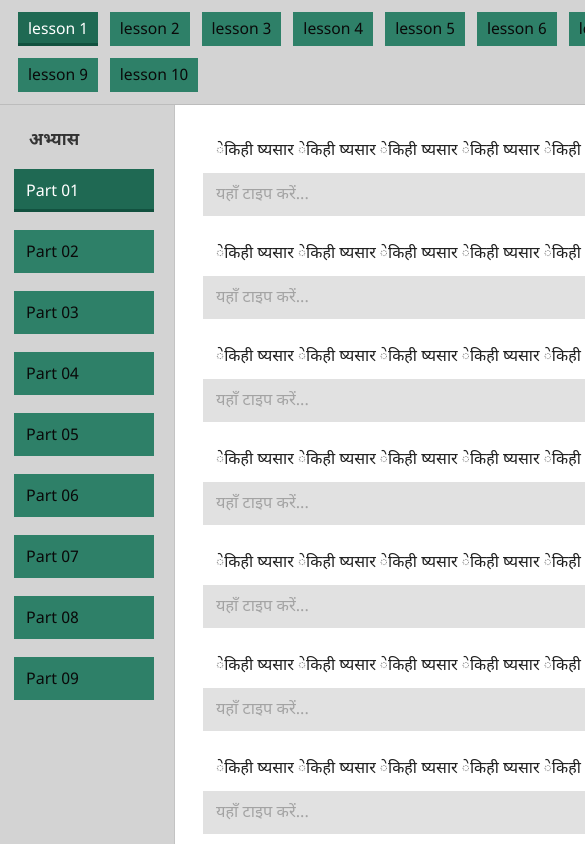
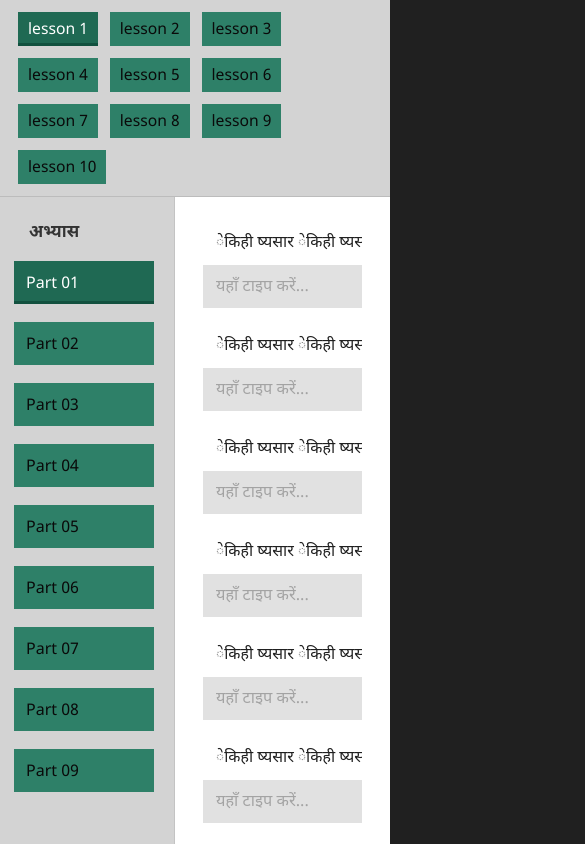
Before and after one commit to abhinayjangde/hindityping, a SvelteKit app: page / in a window 390 px wide. Shown: the top 844 px of the page, 585 px wide, since content can reach past the window. Built offline with nearby package versions, Linux system fonts and the light colour scheme.

Commit message:
update layout styles for full-width and height responsiveness

```diff
--- a/src/routes/+page.svelte
+++ b/src/routes/+page.svelte
@@ -150,11 +150,15 @@
   }
 
   :global(html) {
+    width: 100%;
+    min-height: 100%;
     background: #202020;
   }
 
   :global(body) {
-    min-width: 760px;
+    width: 100%;
+    min-width: 0;
+    min-height: 100%;
     margin: 0;
     font-family: "Nirmala UI", "Noto Sans Devanagari", "Mangal", "Segoe UI", sans-serif;
     color: #161616;
@@ -167,9 +171,9 @@
   }
 
   .app-window {
-    width: min(100%, 1180px);
+    width: 100%;
     min-height: 100vh;
-    margin: 0 auto;
+    margin: 0;
     background: #d2d2d2;
     box-shadow: 0 0 0 1px #111, 0 12px 35px rgb(0 0 0 / 35%);
   }
```
